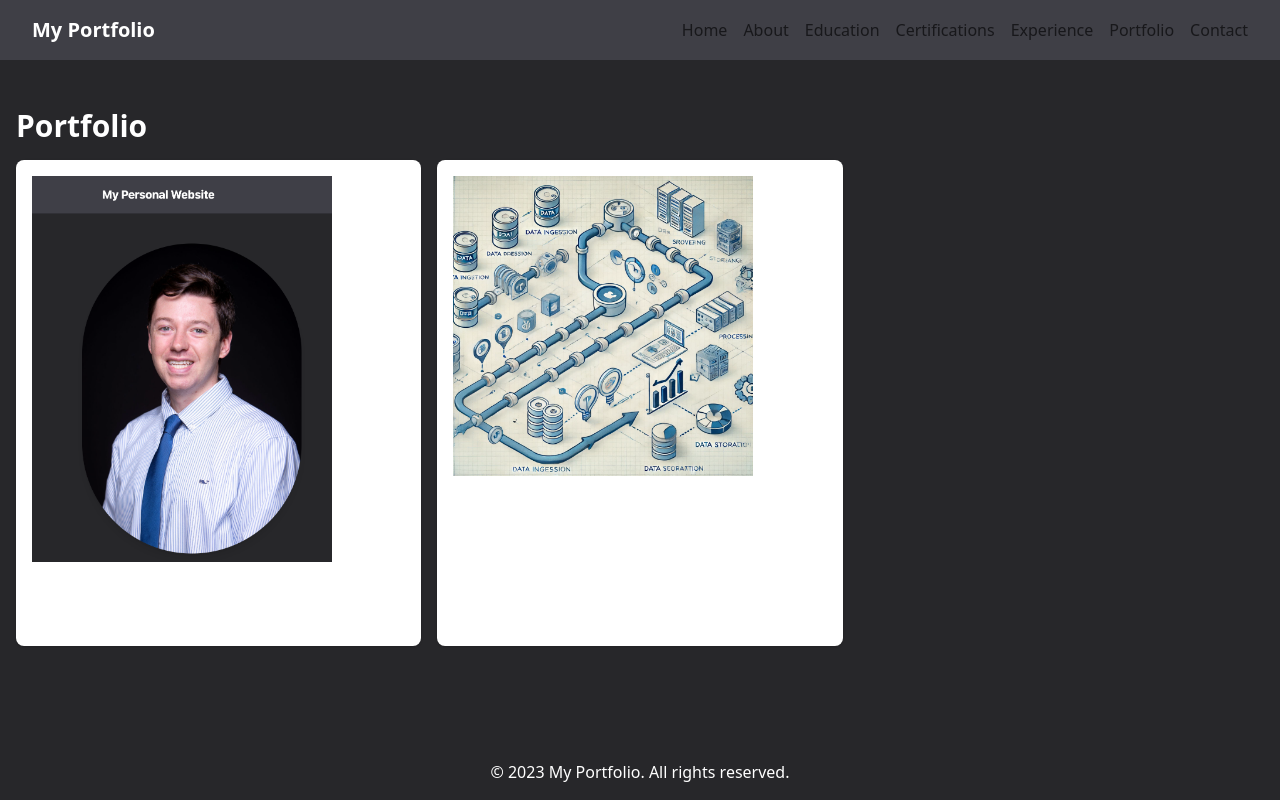
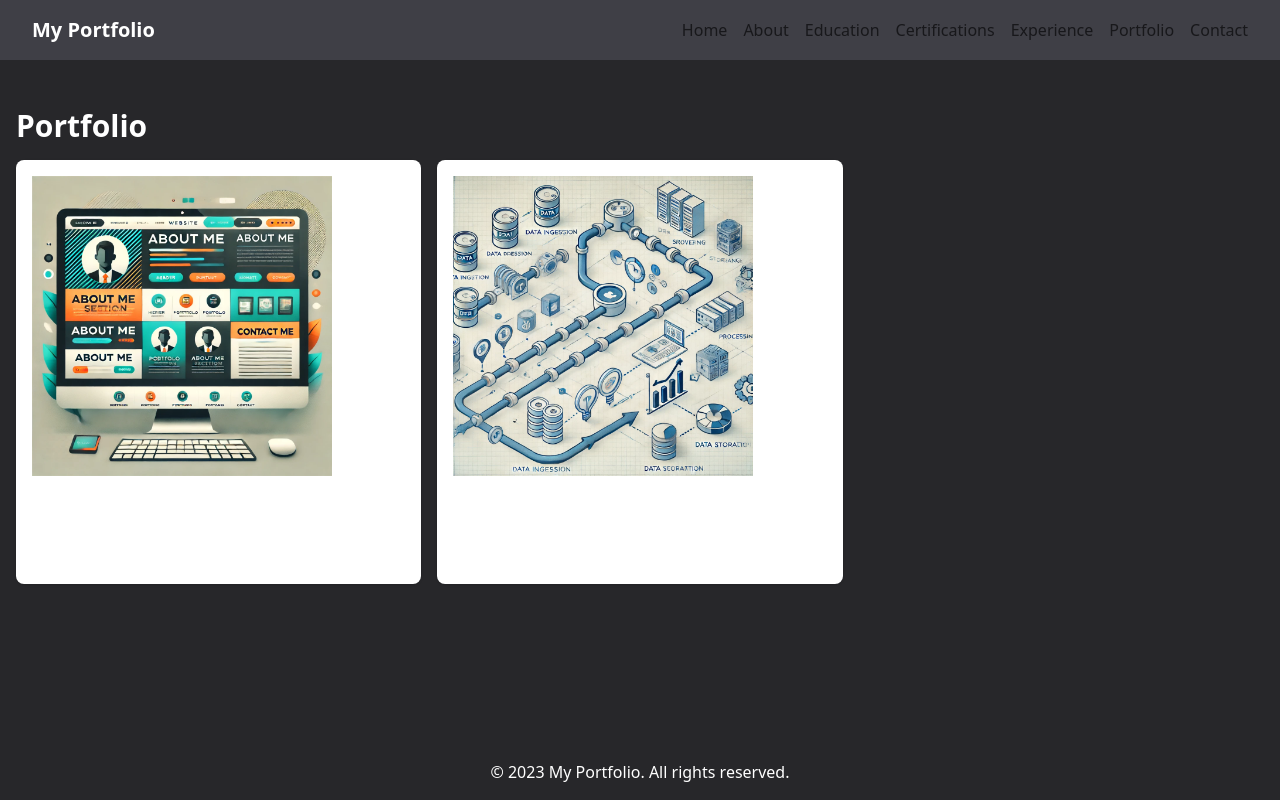
Before and after one commit to Jlabianca/Website, a website: page portfolio.html in a window 1280 px wide. Drawn offline with nearby package versions, Linux system fonts and the light colour scheme.

Commit message:
Changed picture in portfolio for personal web

```diff
--- a/portfolio.html
+++ b/portfolio.html
@@ -46,7 +46,7 @@
             <div class="grid grid-cols-1 md:grid-cols-2 lg:grid-cols-3 gap-4 mt-4">
                 <div class="bg-white dark:bg-zinc-800 p-4 rounded-lg shadow">
                   <a href="https://github.com/Jlabianca/Website" class="w-full h-40 object-cover rounded-t-lg">
-                    <img src="Home Page.png" alt="Project 1" height="300" width="300">
+                    <img src="personal website.webp" alt="Project 1" height="300" width="300">
                   </a>
                     <h3 class="text-xl font-bold text-white mt-2">Personal Website</h3>
                     <p class="text-white mt-2">Creation of my personal website</p>
```
Also changed, not shown: Home Page.png (deleted), personal website.webp (added).
